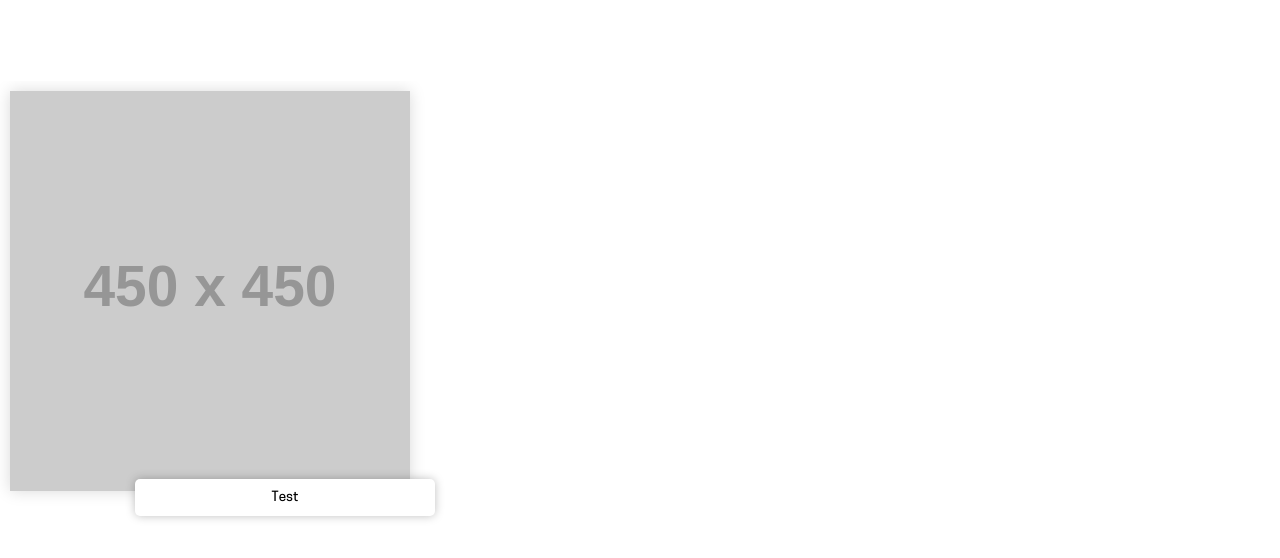
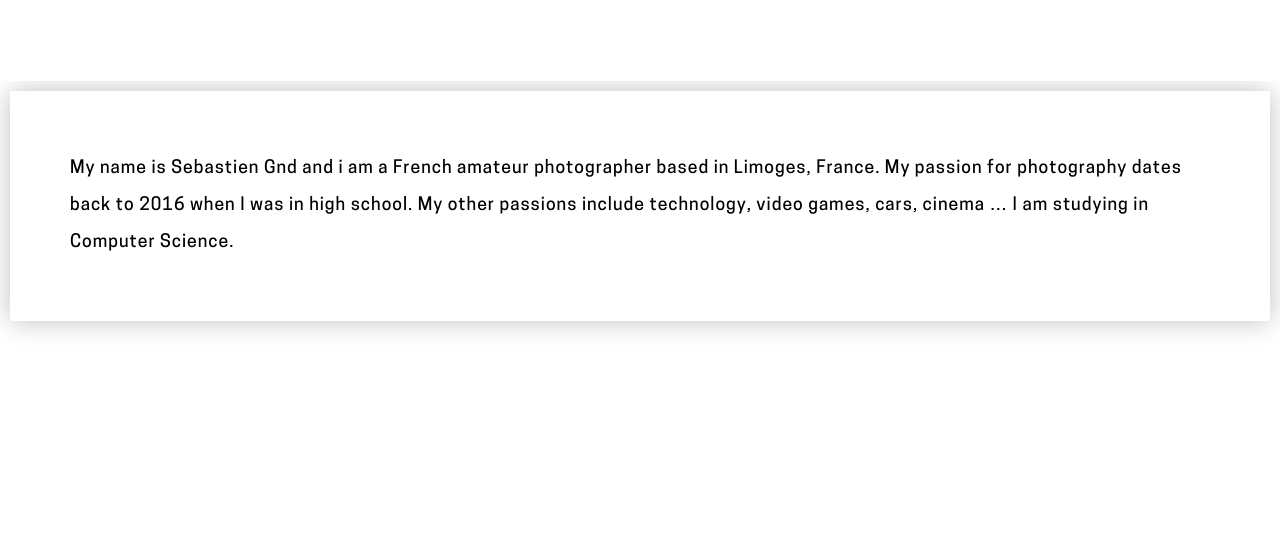
Before and after one commit to sebgnd/SebGND-Photography, a React (Create React App) app in the folder front-end/: page / in a window 1280 px wide. Shown: the top 558 px of the page. Built offline with nearby package versions, Linux system fonts and the light colour scheme.

Commit message:
added text container

```diff
--- a/front-end/src/components/pages/home/Home.tsx
+++ b/front-end/src/components/pages/home/Home.tsx
@@ -5,6 +5,9 @@ import styled from 'styled-components';
 import { Button, RoundButton, GalleryButton } from '../../reusable/button';
 import { SingleImage, RecentImage, ViewerImage } from '../../reusable/image';
 import { TextField } from '../../reusable/form'
+
+import { TextContainer } from '../../reusable/regular/container';
+import { Text } from '../../reusable/regular/text';
 
 import Paths from '../../../helper/Paths';
 import Image from '../../../helper/Image';
@@ -38,7 +41,11 @@ class Home extends Component<RouteComponentProps, {}> {
         return (
             <>
                 <Container>
-                    <GalleryButton image={placeHolderImage} galleryDisplayName="Test" galleryName="test"/>
+                    <TextContainer>
+                        <Text size="big" weight="normal">
+                            My name is Sebastien Gnd and i am a French amateur photographer based in Limoges, France. My passion for photography dates back to 2016 when I was in high school. My other passions include technology, video games, cars, cinema … I am studying in Computer Science.
+                        </Text>
+                    </TextContainer>
                 </Container>
             </>
         )
--- a/front-end/src/components/reusable/regular/container.ts
+++ b/front-end/src/components/reusable/regular/container.ts
@@ -27,3 +27,16 @@ export const FlexColumn = styled('div')`
 export const FlexRow = styled('div')`
     flex-direction: row;
 `;
+
+export const TextContainer = styled('div')`
+    height: auto;
+    width: auto;
+    box-shadow: 0 0 25px rgba(0, 0, 0, 0.25);
+    display: inline-block;
+    text-align: left;
+    padding: 50px;
+    line-height: 2.3em;
+    letter-spacing: 1px;
+    background-color: rgba(255, 255, 255, 0.95);
+    margin: 10px;
+`
--- a/front-end/src/components/reusable/regular/text.ts
+++ b/front-end/src/components/reusable/regular/text.ts
@@ -1,10 +1,19 @@
 import styled, { css } from 'styled-components';
 
-export const Text = styled('p')<{ size: string, color: string, weight: string }>`
+const getSize = (size: string): number => {
+    switch (size) {
+        case 'small': return .8;
+        case 'medium': return 1;
+        case 'big': return 1.1;
+        default: return 1;
+    }
+}
+
+export const Text = styled('p')<{ size: string, weight: string, color?: string, }>`
     font-family: "CooperHewitt Medium";
-    font-size: ${props => (props.size == 'small' ? .8 : 1)}em !important;
+    font-size: ${props => getSize(props.size)}em !important;
     margin: ${props => (props.size == 'small' ? 3 : 10)}px;
-    color: ${props => props.color};
+    color: ${props => props.color ? props.color : 'black'};
     font-weight: ${props => props.weight};
 `
 
```
